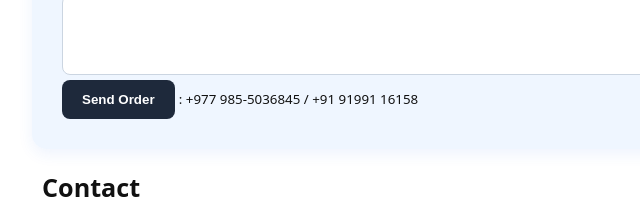
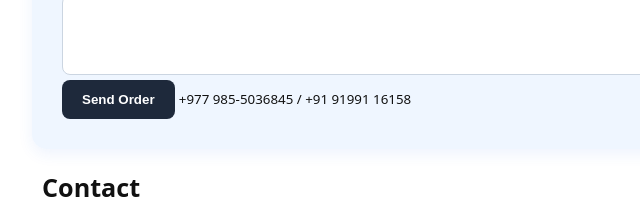
Before and after one commit to mail2anjaligupta2005-ctrl/shree-niwash-trading, a plain HTML site: page frontend/index.html in a window 1280 px wide. Shown: the part 2686-2902 px from the top of the page, 0-640 px from the left. Drawn offline with Linux system fonts and the light colour scheme.

Commit message:
Update index.html

```diff
--- a/frontend/index.html
+++ b/frontend/index.html
@@ -152,7 +152,7 @@
                     <textarea id="address" name="address" rows="2" required></textarea>
 
                     <button id="order-btn" type="submit">Send Order</button>
-                    <small class="helper">: +977 985-5036845 / +91 91991 16158</small>
+                    <small class="helper"> +977 985-5036845 / +91 91991 16158</small>
                 </form>
             </div>
         </section>
```
